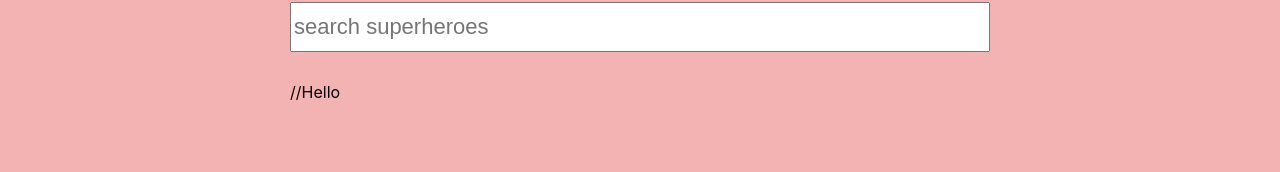
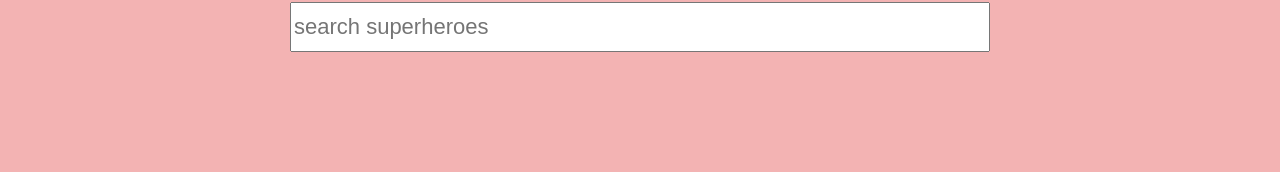
Before and after one commit to K-Rohini/superhero-webapp, a React (Create React App) app: page / in a window 1280 px wide. Shown: the part 118-290 px from the top of the page. Built offline with nearby package versions, Linux system fonts and the light colour scheme.

Commit message:
fixed changes to before deploy

```diff
--- a/src/SearchOutput.js
+++ b/src/SearchOutput.js
@@ -9,7 +9,6 @@ function SearchOutput(props){
 
     <div >
         {superherodata.map(superhero=><SearchData data={superhero}/>)}
-        //Hello
     </div>
     );
 }
```
